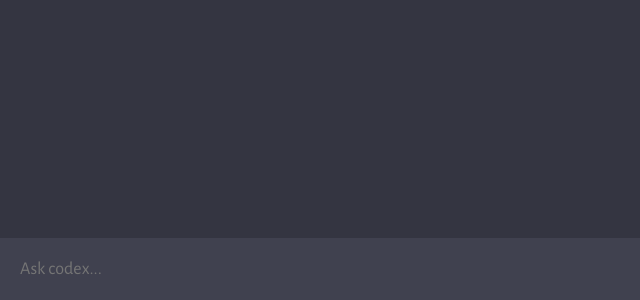
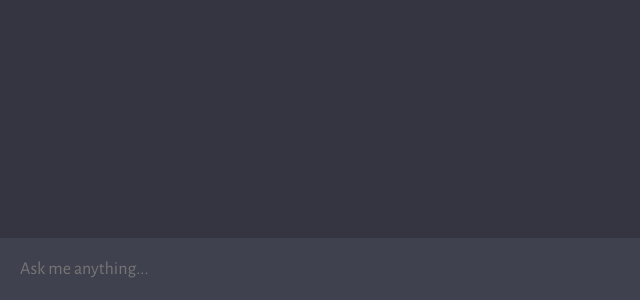
Before and after one commit to Jezriell/codex, a website built with Vite: page client/index.html in a window 1280 px wide. Shown: the part 500-800 px from the top of the page, 0-640 px from the left. Built offline with nearby package versions, Linux system fonts and the light colour scheme.

Commit message:
placeholder changed in the textarea - index.html

```diff
--- a/client/index.html
+++ b/client/index.html
@@ -12,7 +12,7 @@
       <div id="chat_container"></div>
 
       <form>
-        <textarea name="prompt" rows="1" cols="1" placeholder="Ask codex..."></textarea>
+        <textarea name="prompt" rows="1" cols="1" placeholder="Ask me anything..."></textarea>
         <button type="submit"><img src="assets/send.svg" alt="send" />
       </form>
     </div>
```
